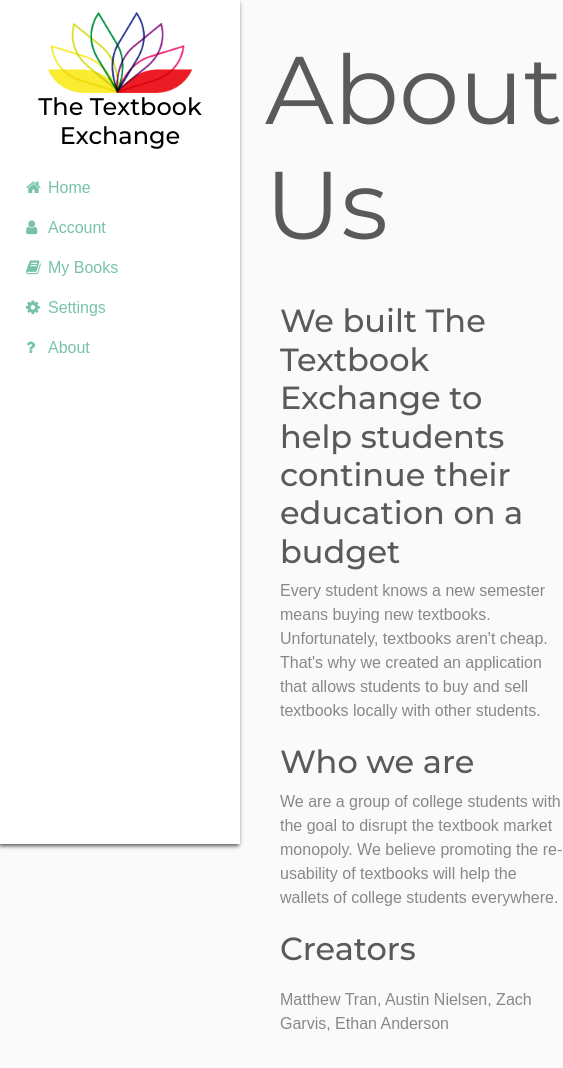
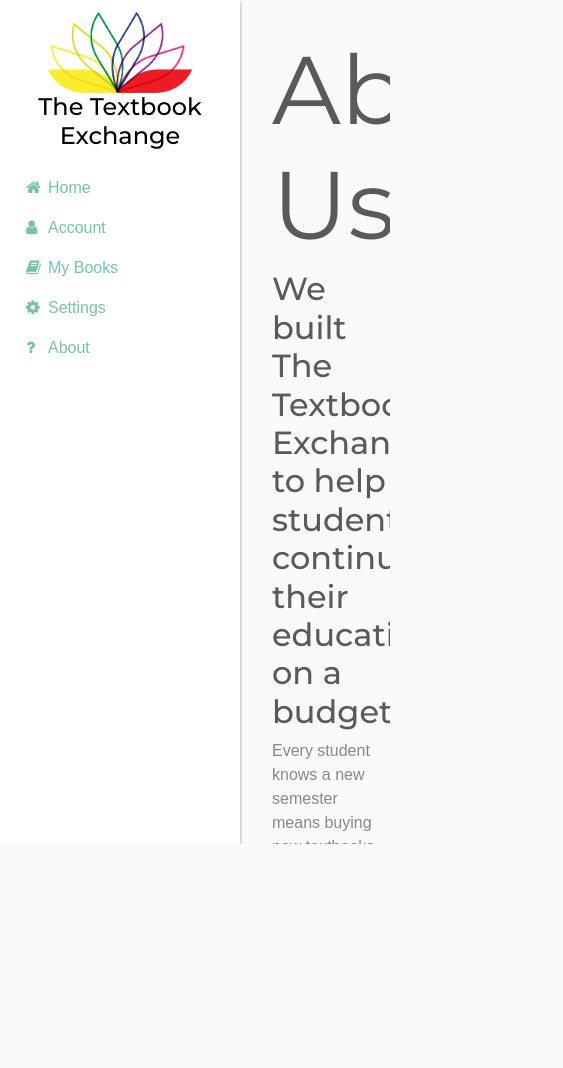
Before and after one commit to buffginger/Bobby-Tables, a React (Create React App) app in the folder thetextbookexchange-front/: page /about in a window 390 px wide. Shown: the top 1068 px of the page, 563 px wide, since content can reach past the window. After the commit the page ends 844 px from the top, so only its background shows below. Built offline with nearby package versions, Linux system fonts and the light colour scheme.

Commit message:
T1: Proper fixes for sidebar and content wrappers (Responsive Layout). Removed redundant inline CSS.

```diff
--- a/thetextbookexchange-front/public/index.html
+++ b/thetextbookexchange-front/public/index.html
@@ -21,7 +21,6 @@
         -->
         <title>The Textbook Exchange</title>
         <link rel="stylesheet" href="https://bootswatch.com/4/minty/bootstrap.min.css">
-        <link href="https://fonts.googleapis.com/icon?family=Material+Icons" rel="stylesheet">
         <link rel="stylesheet" href="https://cdnjs.cloudflare.com/ajax/libs/font-awesome/4.7.0/css/font-awesome.min.css">
     </head>
     <body>
--- a/thetextbookexchange-front/src/App.js
+++ b/thetextbookexchange-front/src/App.js
@@ -17,7 +17,7 @@
 // Loads other components/routes on top.
 const AppMain = () => (
     <Router>
-        <div id='mainDiv'>
+        <div>
             <Switch>
                 <Route exact path="/" component={Home}/>
                 <Route path="/about" component={About}/>
--- a/thetextbookexchange-front/src/Components/About/about.js
+++ b/thetextbookexchange-front/src/Components/About/about.js
@@ -9,22 +9,27 @@
             <div>
                 <div className="container-fluid sidenavWrapper p-0">
                     <Sidebar/>
-                    <div className="jumbotron jumbotron-fluid">
-                    <h1 className="display-1" style={{"margin-left" : 15}}>About Us</h1>
-                        <div className="aboutcontainer">
-                            <h2>We built The Textbook Exchange to help students continue their education on a budget</h2>
-                            <div className="aboutPar1" >
-                            Every student knows a new semester means buying new textbooks. Unfortunately, textbooks aren't cheap.
-                            That's why we created an application that allows students to buy and sell textbooks locally with other students.
-                            </div>
-                            <h2 style={{"margin-top" : 20}}>Who we are</h2>
+                    <div className="maincontent-container">
+                        <div className="jumbotron jumbotron-fluid">
+                            <h1 className="display-1">About Us</h1>
+                            <h2>We built The Textbook Exchange to help students continue their education on a
+                                budget</h2>
+                            <p>
+                                Every student knows a new semester means buying new textbooks. Unfortunately, textbooks
+                                aren't cheap.
+                                That's why we created an application that allows students to buy and sell textbooks
+                                locally with other students.
+                            </p>
+                            <h2>Who we are</h2>
+                            <p>
+                                We are a group of college students with the goal to disrupt the textbook market
+                                monopoly.
+                                We believe promoting the re-usability of textbooks will help the wallets of college
+                                students everywhere.
+                            </p>
+                            <h2>Creators</h2>
                             <div>
-                            We are a group of college students with the goal to disrupt the textbook market monopoly.
-                            We believe promoting the re-usability of textbooks will help the wallets of college students everywhere.
-                            </div>
-                            <h2 style={{"margin-top" : 20}}>Creators</h2>
-                            <div style={{"margin-top" : 20}}>
-                            Matthew Tran, Austin Nielsen, Zach Garvis, Ethan Anderson
+                                Matthew Tran, Austin Nielsen, Zach Garvis, Ethan Anderson
                             </div>
                         </div>
                     </div>
--- a/thetextbookexchange-front/src/Components/Home/home.js
+++ b/thetextbookexchange-front/src/Components/Home/home.js
@@ -9,12 +9,15 @@
             <div>
                 <div className="container-fluid sidenavWrapper p-0">
                     <Sidebar/>
-                    <div className="jumbotron jumbotron-fluid">
-                        <div className="container">
-                            <h1 className="display-1">Homepage</h1>
-                            <p className="lead">This is the new layout for our pages. Please follow project structure
-                                conventions. If you have any questions let me know. Edit me in
-                                src/Components/Home/home.js</p>
+                    <div className="maincontent-container">
+                        <div className="jumbotron jumbotron-fluid">
+                            <div className="container">
+                                <h1 className="display-1">Homepage</h1>
+                                <p className="lead">This is the new layout for our pages. Please follow project
+                                    structure
+                                    conventions. If you have any questions let me know. Edit me in
+                                    src/Components/Home/home.js</p>
+                            </div>
                         </div>
                     </div>
                 </div>
--- a/thetextbookexchange-front/src/Components/NotFound/notfound.js
+++ b/thetextbookexchange-front/src/Components/NotFound/notfound.js
@@ -4,26 +4,29 @@
 // Homepage component/module.
 class NotFound extends React.Component {
     static contextTypes = {
-        router: () => true, // replace with PropTypes.object if you use them
+        router: () => null, // replace with PropTypes.object if you use them
     }
 
     render() {
         return (
             <div>
                 <div className="container-fluid">
+                    <div className="maincontent-container">
                         <div className="jumbotron jumbotron-fluid">
                             <div className="container">
                                 <h1 className="display-1">404 Not Found</h1>
-                            <img className="img-fluid" style={{"max-height" : "480px"}} src={Tumbeast} alt="404 Tumbeast"/>
+                                <img className="img-fluid" style={{"maxHeight": "480px"}} src={Tumbeast}
+                                     alt="404 Tumbeast"/>
                                 <p className="lead">Uh Oh! Looks like we couldn't find a page at that URL...</p>
                                 <button onClick={this.context.router.history.goBack} type="button"
                                         className="btn btn-outline-primary btn-lg">Go Back<br/><i
-                                className="material-icons">arrow_back</i></button>
+                                    className="fa fa-arrow-left"></i></button>
                                 &nbsp;&nbsp;
                                 <a href="/">
                                     <button type="button" className="btn btn-outline-secondary btn-lg">Go Home<br/><i
-                                    className="material-icons">home</i></button>
+                                        className="fa fa-home"></i></button>
                                 </a>
+                            </div>
                         </div>
                     </div>
                 </div>
--- a/thetextbookexchange-front/src/Components/Sidebar/sidebar.js
+++ b/thetextbookexchange-front/src/Components/Sidebar/sidebar.js
@@ -10,19 +10,19 @@
                 <h4 id="sideBarTitle"><a href="/">The Textbook Exchange</a></h4>
                 <ul className="nav nav-pills flex-column" id="sideBarItemContainer">
                     <li className="nav-item">
-                        <a className="nav-link" href="/"><i class="fa fa-home"></i>Home</a>
+                        <a className="nav-link" href="/"><i className="fa fa-home"></i>Home</a>
                     </li>
                     <li className="nav-item">
-                        <a className="nav-link" href="/account"><i class="fa fa-user testThis"></i>Account</a>
+                        <a className="nav-link" href="/account"><i className="fa fa-user"></i>Account</a>
                     </li>
                     <li className="nav-item">
-                        <a className="nav-link" href="/mybooks"><i class="fa fa-book"></i>My Books</a>
+                        <a className="nav-link" href="/mybooks"><i className="fa fa-book"></i>My Books</a>
                     </li>
                     <li className="nav-item">
-                        <a className="nav-link" href="/settings"><i class="fa fa-gear"></i>Settings</a>
+                        <a className="nav-link" href="/settings"><i className="fa fa-gear"></i>Settings</a>
                     </li>
                     <li className="nav-item">
-                        <a className="nav-link" href="/about"><i class="fa fa-question"></i>About</a>
+                        <a className="nav-link" href="/about"><i className="fa fa-question"></i>About</a>
                     </li>
                 </ul>
             </div>
--- a/thetextbookexchange-front/src/Styles/App.css
+++ b/thetextbookexchange-front/src/Styles/App.css
@@ -3,19 +3,17 @@
 }
 
 .jumbotron {
-	background-color: #fafafa;
+    background-color: #fafafa;
 }
 
 .centerText {
     text-align: center;
 }
 
-.aboutcontainer {
-	width: auto;
-	margin-left: 30px;
-	margin-top: 40px;
+.maincontent-container {
+    width: auto;
+    max-height: 100vh;
+    margin-left: 32px;
+    overflow-x: hidden;
+    overflow-y: auto;
 }
-
-#mainDiv {
-	margin-left: 250px;
-}
--- a/thetextbookexchange-front/src/Styles/Sidebar.css
+++ b/thetextbookexchange-front/src/Styles/Sidebar.css
@@ -1,20 +1,24 @@
 .sidenavWrapper {
+    display: -webkit-flex; /* Safari */
     display: flex;
+    height: 100vh;
 }
 
 .sidenav {
-    height: 100vh;
     min-width: 240px;
     max-width: 15%;
-    z-index: 1;
+    padding-top: 12px;
+    background-color: white;
+    -moz-box-shadow: -3px 0 5px 0 #555555;
+    -webkit-box-shadow: -3px 0 5px 0 #555555;
+    box-shadow: -1.5px 2px 4px #555555;
     top: 0;
     left: 0;
-    padding-top: 12px;
-    background-color: white;
-    -moz-box-shadow: -3px 0 5px 0 #555;
-    -webkit-box-shadow: -3px 0 5px 0 #555;
-    box-shadow: -1.5px 2px 4px #555;
-    position: fixed;
+    max-height: 100vh;
+    box-sizing: border-box;
+    z-index: 3;
+    overflow-x: hidden;
+    overflow-y: auto;
 }
 
 #sideBarTitle {
@@ -31,6 +35,6 @@
 }
 
 .fa {
-   width: 12px;
-   margin-right: 10px;
+    width: 12px;
+    margin-right: 10px;
 }
```
Lines whose indentation alone changed are shown as unchanged.
